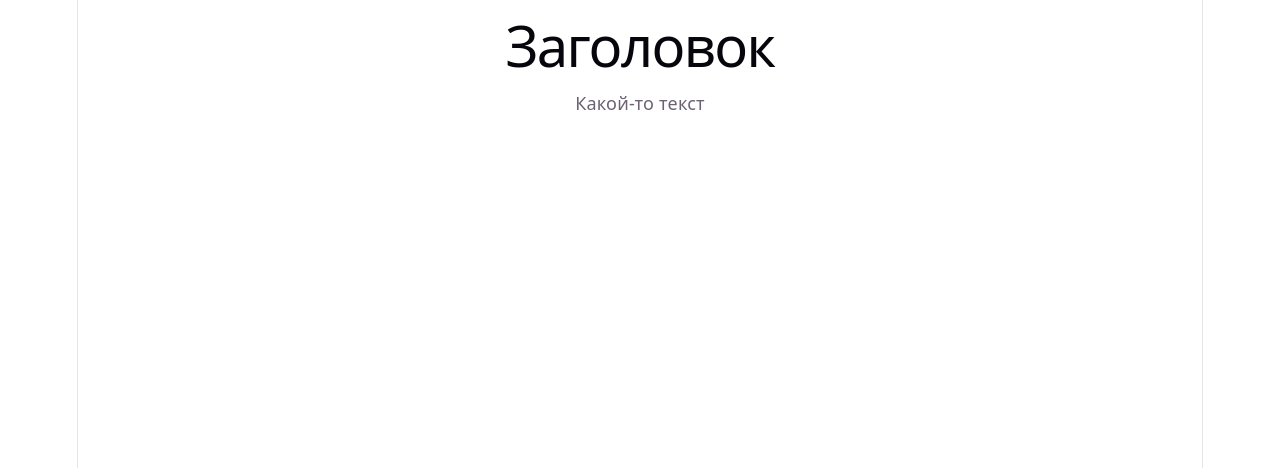
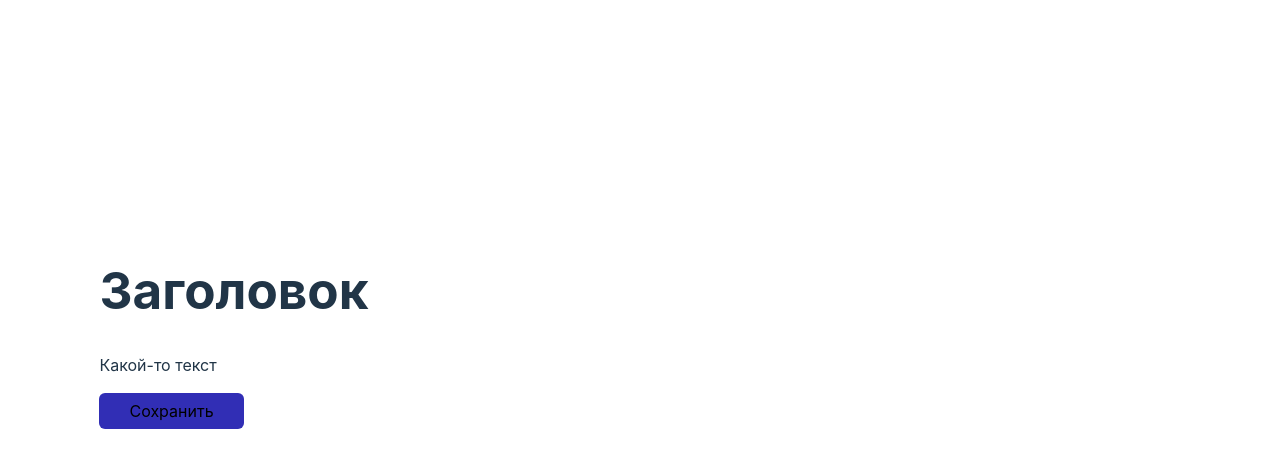
Before and after one commit to gribomen/ReactLearn, a React (Vite) app in the folder react-app/: page / in a window 1280 px wide. Shown: the top 468 px of the page. Built offline with nearby package versions, Linux system fonts and the light colour scheme.

Commit message:
Поверстал ещё один компонент JournalItem

```diff
--- a/react-app/src/App.css
+++ b/react-app/src/App.css
@@ -1,184 +1,44 @@
-.counter {
-  font-size: 16px;
-  padding: 5px 10px;
-  border-radius: 5px;
-  color: var(--accent);
-  background: var(--accent-bg);
-  border: 2px solid transparent;
-  transition: border-color 0.3s;
-  margin-bottom: 24px;
+#root {
+  max-width: 1280px;
+  margin: 0 auto;
+  padding: 2rem;
+}
 
-  &:hover {
-    border-color: var(--accent-border);
+.logo {
+  height: 6em;
+  padding: 1.5em;
+  will-change: filter;
+  transition: filter 300ms;
+}
+
+.logo:hover {
+  filter: drop-shadow(0 0 2em #646cffaa);
+}
+
+.logo.react:hover {
+  filter: drop-shadow(0 0 2em #61dafbaa);
+}
+
+@keyframes logo-spin {
+  from {
+    transform: rotate(0deg);
   }
-  &:focus-visible {
-    outline: 2px solid var(--accent);
-    outline-offset: 2px;
+
+  to {
+    transform: rotate(360deg);
   }
 }
 
-.hero {
-  position: relative;
-
-  .base,
-  .framework,
-  .vite {
-    inset-inline: 0;
-    margin: 0 auto;
-  }
-
-  .base {
-    width: 170px;
-    position: relative;
-    z-index: 0;
-  }
-
-  .framework,
-  .vite {
-    position: absolute;
-  }
-
-  .framework {
-    z-index: 1;
-    top: 34px;
-    height: 28px;
-    transform: perspective(2000px) rotateZ(300deg) rotateX(44deg) rotateY(39deg)
-      scale(1.4);
-  }
-
-  .vite {
-    z-index: 0;
-    top: 107px;
-    height: 26px;
-    width: auto;
-    transform: perspective(2000px) rotateZ(300deg) rotateX(40deg) rotateY(39deg)
-      scale(0.8);
+@media (prefers-reduced-motion: no-preference) {
+  a:nth-of-type(2) .logo {
+    animation: logo-spin infinite 20s linear;
   }
 }
 
-#center {
-  display: flex;
-  flex-direction: column;
-  gap: 25px;
-  place-content: center;
-  place-items: center;
-  flex-grow: 1;
-
-  @media (max-width: 1024px) {
-    padding: 32px 20px 24px;
-    gap: 18px;
-  }
+.card {
+  padding: 2em;
 }
 
-#next-steps {
-  display: flex;
-  border-top: 1px solid var(--border);
-  text-align: left;
-
-  & > div {
-    flex: 1 1 0;
-    padding: 32px;
-    @media (max-width: 1024px) {
-      padding: 24px 20px;
-    }
-  }
-
-  .icon {
-    margin-bottom: 16px;
-    width: 22px;
-    height: 22px;
-  }
-
-  @media (max-width: 1024px) {
-    flex-direction: column;
-    text-align: center;
-  }
+.read-the-docs {
+  color: #888;
 }
-
-#docs {
-  border-right: 1px solid var(--border);
-
-  @media (max-width: 1024px) {
-    border-right: none;
-    border-bottom: 1px solid var(--border);
-  }
-}
-
-#next-steps ul {
-  list-style: none;
-  padding: 0;
-  display: flex;
-  gap: 8px;
-  margin: 32px 0 0;
-
-  .logo {
-    height: 18px;
-  }
-
-  a {
-    color: var(--text-h);
-    font-size: 16px;
-    border-radius: 6px;
-    background: var(--social-bg);
-    display: flex;
-    padding: 6px 12px;
-    align-items: center;
-    gap: 8px;
-    text-decoration: none;
-    transition: box-shadow 0.3s;
-
-    &:hover {
-      box-shadow: var(--shadow);
-    }
-    .button-icon {
-      height: 18px;
-      width: 18px;
-    }
-  }
-
-  @media (max-width: 1024px) {
-    margin-top: 20px;
-    flex-wrap: wrap;
-    justify-content: center;
-
-    li {
-      flex: 1 1 calc(50% - 8px);
-    }
-
-    a {
-      width: 100%;
-      justify-content: center;
-      box-sizing: border-box;
-    }
-  }
-}
-
-#spacer {
-  height: 88px;
-  border-top: 1px solid var(--border);
-  @media (max-width: 1024px) {
-    height: 48px;
-  }
-}
-
-.ticks {
-  position: relative;
-  width: 100%;
-
-  &::before,
-  &::after {
-    content: '';
-    position: absolute;
-    top: -4.5px;
-    border: 5px solid transparent;
-  }
-
-  &::before {
-    left: 0;
-    border-left-color: var(--border);
-  }
-  &::after {
-    right: 0;
-    border-right-color: var(--border);
-  }
-}
--- a/react-app/src/App.jsx
+++ b/react-app/src/App.jsx
@@ -1,17 +1,24 @@
 //import React from 'react';
 
 import './App.css';
+import Button from './components/Button/Button';
+import JournalItem from './components/JournalItem/JournalItem';
 
 function App() {
 
   //return React.createElement('div', {}, React.createElement(
   //));
 
+
   return (
+    //Вот это react.fragment нужен для обертки содержимого компонента.
     <>
       <h1>Заголовок</h1>
       <p>Какой-то текст</p>
+      <Button />
+      <JournalItem />
     </>
+    //
   );
 }
 
--- /dev/null
+++ b/react-app/src/components/Button/Button.css
@@ -0,0 +1,17 @@
+.button {
+    border-radius: 6px;
+    padding: 8px 30px;
+    font-family: inherit;
+    cursor: pointer;
+    transition: background 0.25s;
+    font-size: 16px;
+    border: none;
+}
+
+.accent:hover {
+    background: #27259e;
+}
+
+.accent {
+    background-color: #312EB5;
+}
--- /dev/null
+++ b/react-app/src/components/Button/Button.jsx
@@ -0,0 +1,9 @@
+import './Button.css';
+function Button() {
+
+    return (
+        <button className='button accent'>Сохранить</button>
+    );
+}
+
+export default Button;
--- /dev/null
+++ b/react-app/src/components/JournalItem/JournalItem.css
@@ -0,0 +1,35 @@
+.journal-item {
+    border-radius: 3px;
+    background: rgba(255, 255, 255, 0.03);
+    color: #fff;
+    padding: 20px;
+}
+
+.journal-item__header {
+    font-size: 18px;
+    font-style: normal;
+    font-weight: 600;
+    line-height: 28px;
+}
+
+.journal-item__body {
+    display: flex;
+    gap: 10px;
+}
+
+.journal-item__date {
+    color: rgba(255, 255, 255, 0.4);
+    font-size: 16px;
+    font-style: normal;
+    font-weight: 400;
+    line-height: normal;
+}
+
+.journal-item__text {
+    color: rgba(255, 255, 255, 0.4);
+    font-size: 16px;
+    font-style: normal;
+    font-weight: 400;
+    line-height: normal;
+    overflow: hidden;
+}
--- /dev/null
+++ b/react-app/src/components/JournalItem/JournalItem.jsx
@@ -0,0 +1,18 @@
+import './JournalItem.css';
+function JournalItem() {
+    const title = 'Подготовка к обновлению курсов';
+    const date = new Date();
+    const text = 'Горные походы открывают удивительные природные ландшафты';
+
+    return (
+        <div className="journal-item">
+            <h2 className="journal-item__header">{title}</h2>
+            <h2 className="journal-item__body">
+                <div className="journal-item__date">{date.toString()}</div>
+                <div className="journal-item__text">{text}</div>
+            </h2>
+        </div>
+    );
+}
+
+export default JournalItem;
--- a/react-app/src/index.css
+++ b/react-app/src/index.css
@@ -1,111 +1,53 @@
 :root {
-  --text: #6b6375;
-  --text-h: #08060d;
-  --bg: #fff;
-  --border: #e5e4e7;
-  --code-bg: #f4f3ec;
-  --accent: #aa3bff;
-  --accent-bg: rgba(170, 59, 255, 0.1);
-  --accent-border: rgba(170, 59, 255, 0.5);
-  --social-bg: rgba(244, 243, 236, 0.5);
-  --shadow:
-    rgba(0, 0, 0, 0.1) 0 10px 15px -3px, rgba(0, 0, 0, 0.05) 0 4px 6px -2px;
+  font-family: Inter, system-ui, Avenir, Helvetica, Arial, sans-serif;
+  line-height: 1.5;
+  font-weight: 400;
 
-  --sans: system-ui, 'Segoe UI', Roboto, sans-serif;
-  --heading: system-ui, 'Segoe UI', Roboto, sans-serif;
-  --mono: ui-monospace, Consolas, monospace;
+  color-scheme: light dark;
+  color: rgba(255, 255, 255, 0.87);
+  background-color: #242424;
 
-  font: 18px/145% var(--sans);
-  letter-spacing: 0.18px;
-  color-scheme: light dark;
-  color: var(--text);
-  background: var(--bg);
   font-synthesis: none;
   text-rendering: optimizeLegibility;
   -webkit-font-smoothing: antialiased;
   -moz-osx-font-smoothing: grayscale;
-
-  @media (max-width: 1024px) {
-    font-size: 16px;
-  }
+  -webkit-text-size-adjust: 100%;
 }
 
-@media (prefers-color-scheme: dark) {
-  :root {
-    --text: #9ca3af;
-    --text-h: #f3f4f6;
-    --bg: #16171d;
-    --border: #2e303a;
-    --code-bg: #1f2028;
-    --accent: #c084fc;
-    --accent-bg: rgba(192, 132, 252, 0.15);
-    --accent-border: rgba(192, 132, 252, 0.5);
-    --social-bg: rgba(47, 48, 58, 0.5);
-    --shadow:
-      rgba(0, 0, 0, 0.4) 0 10px 15px -3px, rgba(0, 0, 0, 0.25) 0 4px 6px -2px;
-  }
+a {
+  font-weight: 500;
+  color: #646cff;
+  text-decoration: inherit;
+}
 
-  #social .button-icon {
-    filter: invert(1) brightness(2);
-  }
+a:hover {
+  color: #535bf2;
 }
 
 body {
   margin: 0;
-}
-
-#root {
-  width: 1126px;
-  max-width: 100%;
-  margin: 0 auto;
-  text-align: center;
-  border-inline: 1px solid var(--border);
-  min-height: 100svh;
   display: flex;
-  flex-direction: column;
-  box-sizing: border-box;
-}
-
-h1,
-h2 {
-  font-family: var(--heading);
-  font-weight: 500;
-  color: var(--text-h);
+  place-items: center;
+  min-width: 320px;
+  min-height: 100vh;
 }
 
 h1 {
-  font-size: 56px;
-  letter-spacing: -1.68px;
-  margin: 32px 0;
-  @media (max-width: 1024px) {
-    font-size: 36px;
-    margin: 20px 0;
+  font-size: 3.2em;
+  line-height: 1.1;
+}
+
+@media (prefers-color-scheme: light) {
+  :root {
+    color: #213547;
+    background-color: #ffffff;
+  }
+
+  a:hover {
+    color: #747bff;
+  }
+
+  button {
+    background-color: #f9f9f9;
   }
 }
-h2 {
-  font-size: 24px;
-  line-height: 118%;
-  letter-spacing: -0.24px;
-  margin: 0 0 8px;
-  @media (max-width: 1024px) {
-    font-size: 20px;
-  }
-}
-p {
-  margin: 0;
-}
-
-code,
-.counter {
-  font-family: var(--mono);
-  display: inline-flex;
-  border-radius: 4px;
-  color: var(--text-h);
-}
-
-code {
-  font-size: 15px;
-  line-height: 135%;
-  padding: 4px 8px;
-  background: var(--code-bg);
-}
```
